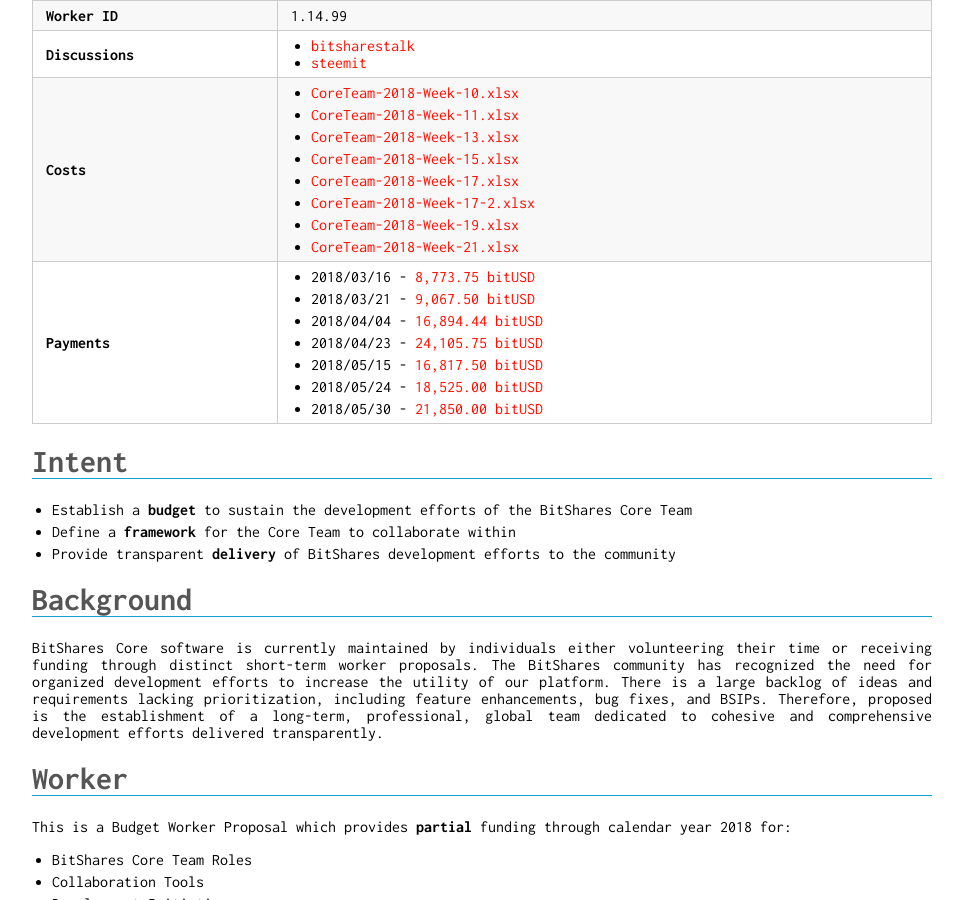
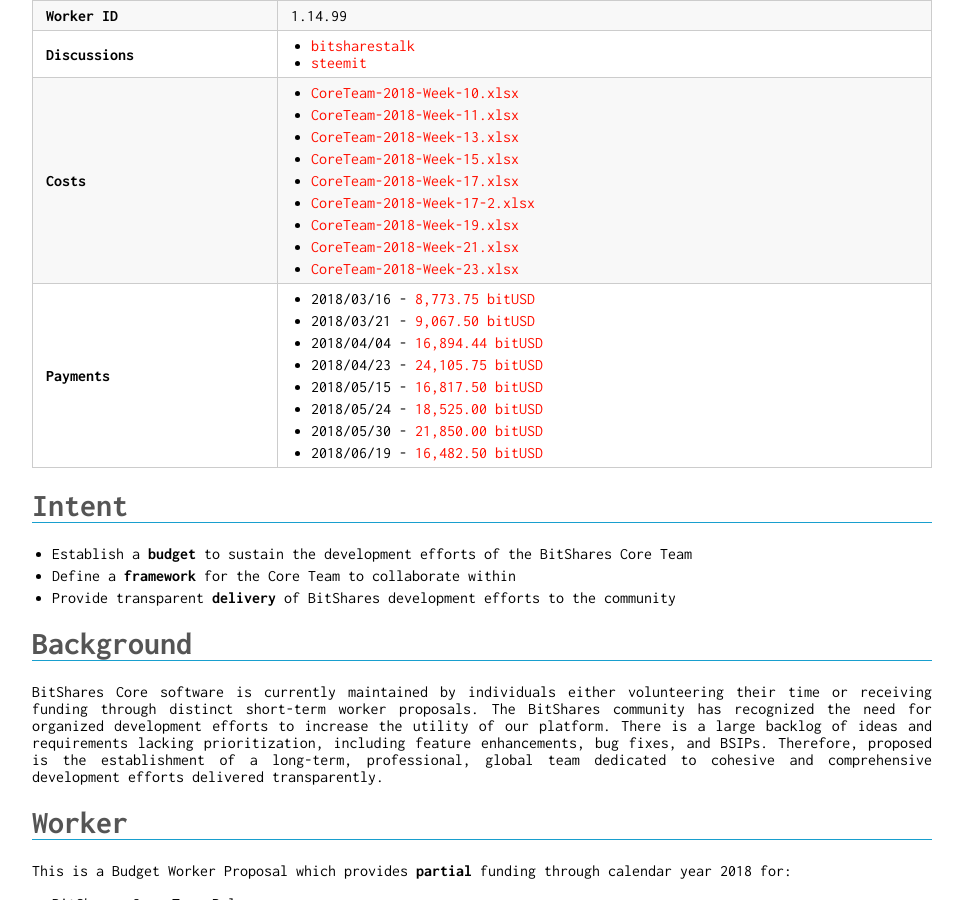
Before and after one commit to thehapax/bitshares.foundation, a Jekyll site: the page built from _workers/2018-03-bitshares-core.md, in a window 1280 px wide and 900 px high, scrolled down 313 px. Shown: the whole window, without its empty margins (158-1121 px from the left). Built offline with Jekyll 4.4.1, drawn with Linux system fonts in a browser that asks for light colours.

Commit message:
payout core

```diff
--- a/_workers/2018-03-bitshares-core.md
+++ b/_workers/2018-03-bitshares-core.md
@@ -42,6 +42,9 @@ payments:
  - date: 2018/05/30
    oid: 1.11.208818054
    amount: 21,850.00 bitUSD
+ - date: 2018/06/19
+   oid: 1.11.224511984
+   amount: 16,482.50 bitUSD
 invoices:
  - CoreTeam-2018-Week-10.xlsx
  - CoreTeam-2018-Week-11.xlsx
@@ -51,6 +54,7 @@ invoices:
  - CoreTeam-2018-Week-17-2.xlsx
  - CoreTeam-2018-Week-19.xlsx
  - CoreTeam-2018-Week-21.xlsx
+ - CoreTeam-2018-Week-23.xlsx
 redirect_from:
  - /worker/budget/2018-03-bitshares-core
 ---
```
Also changed, not shown: 1 other file.
